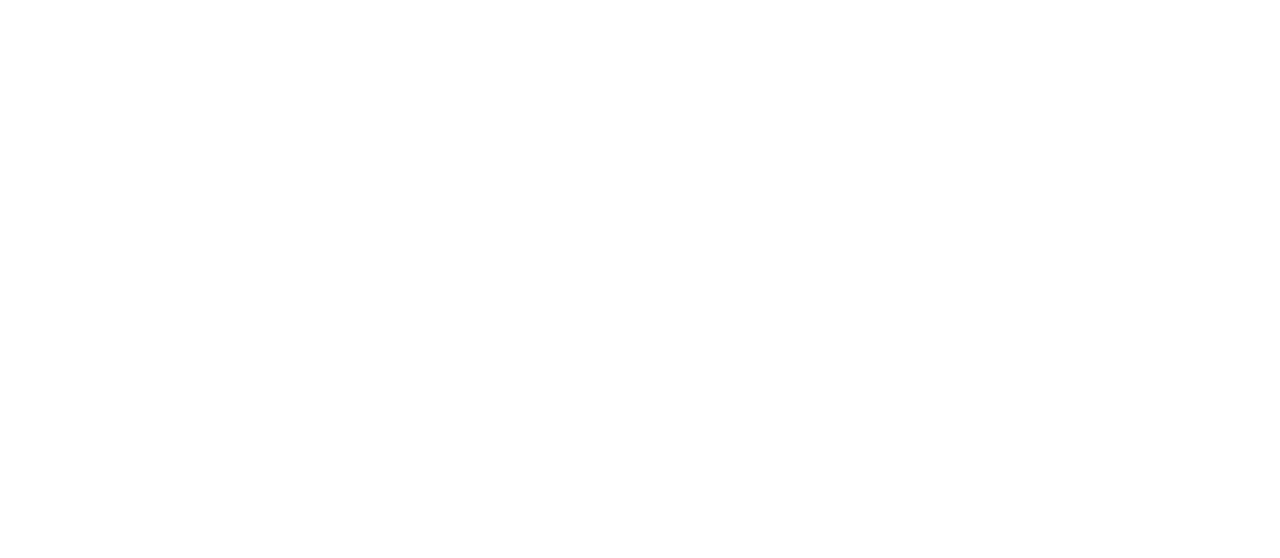
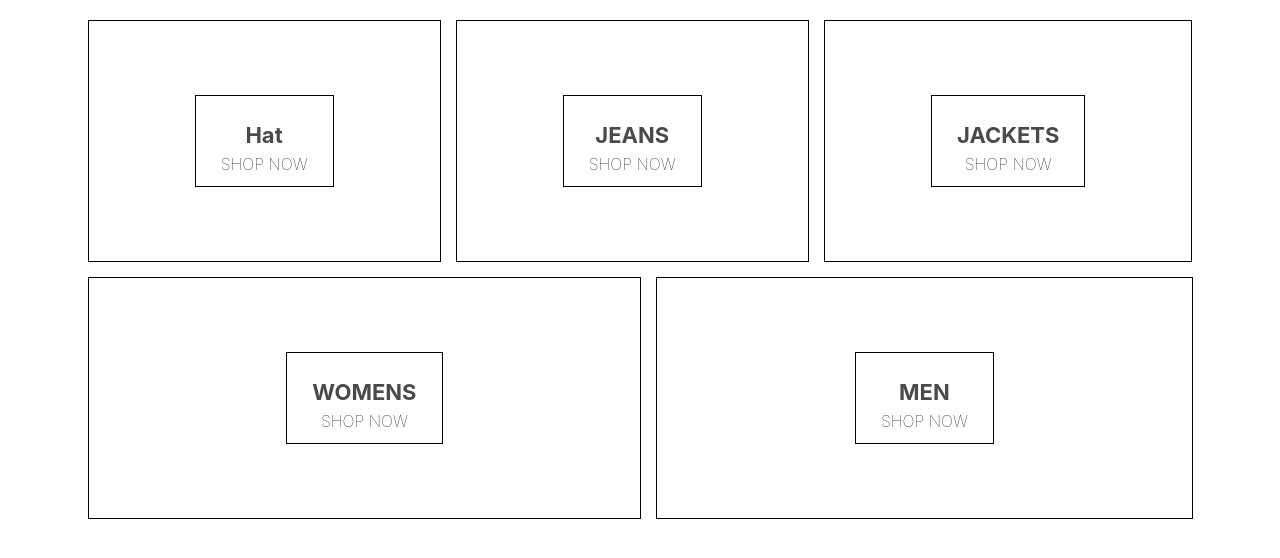
Before and after one commit to Prashant1101-Jain/Cloth-store, a React (Create React App) app: page / in a window 1280 px wide. Shown: the top 558 px of the page. Built offline with nearby package versions, Linux system fonts and the light colour scheme.

Commit message:
Created homepage and it style

```diff
--- a/package.json
+++ b/package.json
@@ -6,6 +6,7 @@
     "@testing-library/jest-dom": "^5.16.1",
     "@testing-library/react": "^12.1.2",
     "@testing-library/user-event": "^13.5.0",
+    "node-sass": "^7.0.1",
     "react": "^17.0.2",
     "react-dom": "^17.0.2",
     "react-scripts": "5.0.0",
--- a/public/index.html
+++ b/public/index.html
@@ -24,7 +24,7 @@
       work correctly both with client-side routing and a non-root public URL.
       Learn how to configure a non-root public URL by running `npm run build`.
     -->
-    <title>React App</title>
+    <title>Crown Clothing</title>
   </head>
   <body>
     <noscript>You need to enable JavaScript to run this app.</noscript>
--- a/src/App.js
+++ b/src/App.js
@@ -1,11 +1,13 @@
-import logo from './logo.svg';
+
 import './App.css';
+import HomePage from './pages/homepage/homepage.component';
 
 function App() {
   return (
-    <div className="App">
+    <div>
+      <HomePage></HomePage>
     </div>
-  );
-}
+    );
+};
 
 export default App;
--- /dev/null
+++ b/src/pages/homepage/homepage.component.jsx
@@ -0,0 +1,53 @@
+import React from 'react';
+
+import './homepage.styles.scss';
+const HomePage = () =>{
+  return(
+    <div className='homepage'>
+    <div className='directory-menu'>
+      <div className='menu-item'>
+        <div className='content'>
+          <h1 className='title'>Hat</h1>
+          <span className='subtitle'>SHOP NOW</span>
+
+      </div>
+    </div>
+
+      <div className='menu-item'>
+        <div className='content'>
+          <h1 className='title'>JEANS</h1>
+          <span className='subtitle'>SHOP NOW</span>
+        </div>
+
+    </div>
+
+      <div className='menu-item'>
+        <div className='content'>
+          <h1 className='title'>JACKETS</h1>
+          <span className='subtitle'>SHOP NOW</span>
+        </div>
+
+    </div>
+
+      <div className='menu-item'>
+        <div className='content'>
+          <h1 className = 'title'>WOMENS</h1>
+          <span className='subtitle'>SHOP NOW</span>
+
+      </div>
+    </div>
+
+      <div className='menu-item'>
+        <div className='content'>
+          <h1 className='title'>MEN</h1>
+          <span className='subtitle'>SHOP NOW</span>
+        </div>
+      </div>
+    </div>
+  </div>
+
+  );
+}
+
+
+export default HomePage;
--- /dev/null
+++ b/src/pages/homepage/homepage.styles.scss
@@ -0,0 +1,54 @@
+.homepage {
+    display: flex;
+    flex-direction: column;
+    align-items: center;
+    padding: 20px 80px;
+  }
+
+  .directory-menu {
+    width: 100%;
+    display: flex;
+    flex-wrap: wrap;
+    justify-content: space-between;
+  }
+
+  .menu-item {
+    min-width: 30%;
+    height: 240px;
+    flex: 1 1 auto;
+    display: flex;
+    align-items: center;
+    justify-content: center;
+    border: 1px solid black;
+    margin: 0 7.5px 15px;
+
+    &:first-child {
+      margin-right: 7.5px;
+    }
+
+    &:last-child {
+      margin-left: 7.5px;
+    }
+
+    .content {
+      height: 90px;
+      padding: 0 25px;
+      display: flex;
+      flex-direction: column;
+      align-items: center;
+      justify-content: center;
+      border: 1px solid black;
+
+      .title {
+        font-weight: bold;
+        margin-bottom: 6px;
+        font-size: 22px;
+        color: #4a4a4a;
+      }
+
+      .subtitle {
+        font-weight: lighter;
+        font-size: 16px;
+      }
+    }
+  }
```
Also changed, not shown: src/homepage.component.jsx (deleted, +0 -9 lines), 1 other file (tests, documents, lock files or other folders).
